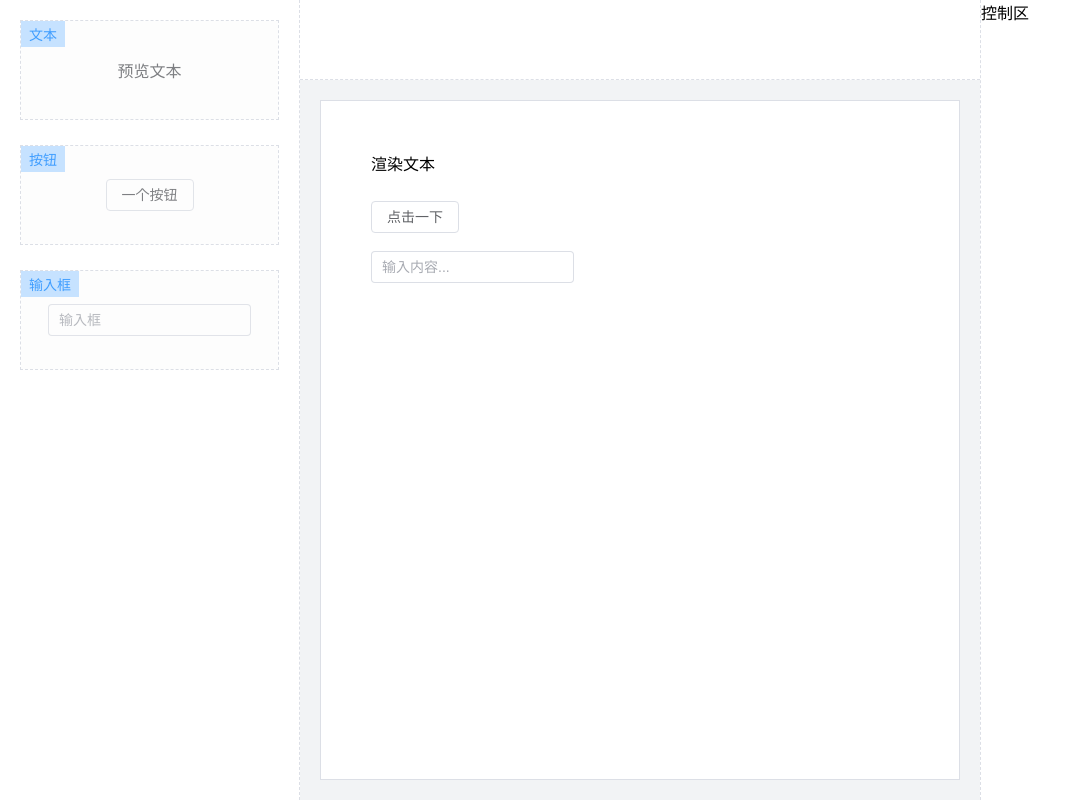
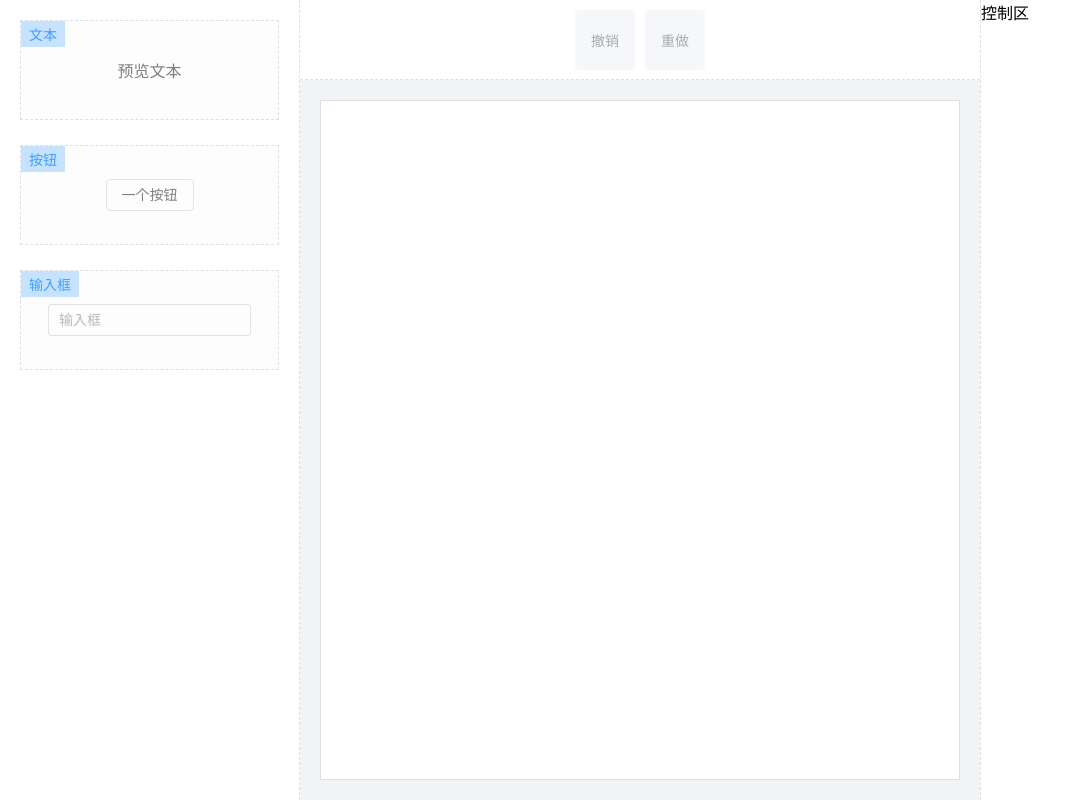
Before and after one commit to jieci0825/drag-editor, a Vue app: page / in a window 1280 px wide. Shown: the whole page, without its empty margins (0-1072 px from the left). Built offline with nearby package versions, Linux system fonts and the light colour scheme; a small style sheet from the web is missing.

Commit message:
feat: 完成撤销和重做

```diff
--- a/index.html
+++ b/index.html
@@ -6,6 +6,7 @@
   <link rel="icon" type="image/svg+xml" href="/vite.svg" />
   <meta name="viewport" content="width=device-width, initial-scale=1.0" />
   <title>可视化拖拽编辑器</title>
+  <link rel="stylesheet" href="//at.alicdn.com/t/c/font_3918133_ppz6zsau8e.css">
 </head>
 
 <body>
--- a/package.json
+++ b/package.json
@@ -9,7 +9,9 @@
     "preview": "vite preview"
   },
   "dependencies": {
+    "deepcopy": "^2.1.0",
     "element-plus": "^2.8.1",
+    "mitt": "^3.0.1",
     "vue": "^3.4.37"
   },
   "devDependencies": {
--- a/src/data.json
+++ b/src/data.json
@@ -4,24 +4,6 @@
 		"height": 1200
 	},
 	"blocks": [
-		{
-			"type": "text",
-			"x": 50,
-			"y": 50,
-			"zIndex": 1
-		},
-		{
-			"type": "button",
-			"x": 50,
-			"y": 100,
-			"zIndex": 1
-		},
-		{
-			"type": "input",
-			"text": "",
-			"x": 50,
-			"y": 150,
-			"zIndex": 1
-		}
+
 	]
 }
--- a/src/package/editor.less
+++ b/src/package/editor.less
@@ -74,6 +74,41 @@
 			height: 80px;
 			background-color: var(--el-bg-color);
 			border-bottom: 1.5px dashed var(--el-border-color);
+			display: flex;
+			align-items: center;
+			justify-content: center;
+			gap: 10px;
+			&-item {
+				display: flex;
+				flex-direction: column;
+				align-items: center;
+				justify-content: center;
+				width: 60px;
+				height: 60px;
+				border-radius: 4px;
+				background-color: var(--el-bg-color-page);
+				cursor: pointer;
+				transition: all 0.3s;
+				font-size: 14px;
+				color: var(--el-text-color-regular);
+				user-select: none;
+				&.is-disabled {
+					color: var(--el-disabled-text-color);
+					background-color: var(--el-disabled-bg-color);
+					cursor: not-allowed;
+					&:hover {
+						color: var(--el-disabled-text-color);
+						background-color: var(--el-disabled-bg-color);
+					}
+				}
+				.iconfont {
+					font-size: 20px;
+				}
+				&:hover {
+					color: var(--el-color-primary);
+					background-color: var(--el-color-primary-light-8);
+				}
+			}
 		}
 		.editor-content {
 			width: 100%;
--- a/src/package/editor.vue
+++ b/src/package/editor.vue
@@ -5,6 +5,8 @@ import { useDragger } from './use-dragger'
 import { useBlockFocus } from './use-block-focus'
 import { useCanvasDrag } from './use-canvas-drag'
 import { useMarkLine } from './use-mark-line'
+import { useMenu } from './use-menu'
+import { useCommands } from './use-commands'
 
 const modelValue = defineModel({ type: Object, default: () => ({}) })
 const containerStyle = computed(() => {
@@ -20,6 +22,9 @@ const canvasSize = ref({
 	width: modelValue.value.container.width,
 	height: modelValue.value.container.height
 })
+
+const { commandState } = useCommands(modelValue)
+const { menus } = useMenu(commandState)
 
 const { markLine, setMarkLine, clearMarkLine } = useMarkLine()
 
@@ -58,7 +63,16 @@ const { handleMouseDown } = useCanvasDrag(focusData, lastSelectBlock, { setMarkL
 			</div>
 		</div>
 		<div class="editor-main">
-			<div class="editor-menu"></div>
+			<div class="editor-menu">
+				<div
+					@click="menu.handle"
+					v-for="(menu, index) in menus"
+					:key="index"
+					:class="{ 'editor-menu-item': true, 'is-disabled': menu.disabled }">
+					<span :class="['iconfont', menu.icon]"></span>
+					<span>{{ menu.label }}</span>
+				</div>
+			</div>
 			<div class="editor-content">
 				<div class="editor-canvas-wrap">
 					<div
--- /dev/null
+++ b/src/package/events.js
@@ -0,0 +1,9 @@
+import mitt from 'mitt'
+
+export const events = {
+	DRAG_START: 'drag_start', // 拖拽开始事件
+	DRAG_END: 'drag_end', // 拖拽结束事件
+	DROP: 'drop' // 拖拽生成控件事件
+}
+
+export const emitter = mitt()
--- /dev/null
+++ b/src/package/use-commands.js
@@ -0,0 +1,129 @@
+import { onUnmounted, reactive } from 'vue'
+import { emitter, events } from './events'
+import deepcopy from 'deepcopy'
+
+export function useCommands(modelValue) {
+	const commandState = reactive({
+		curIndex: -1, // 前进后退的索引
+		queue: [], // 所有命令的操作队列
+		commandMap: {}, // 制作命令和执行功能的一个映射表
+		commandArray: [], // 存储命令的数组
+		destrotyArray: [] // 存储销毁函数的数组
+	})
+
+	const register = command => {
+		commandState.commandMap[command.name] = () => {
+			const { redo, undo } = command.execute()
+
+			// 不需要添加到队列的命令，直接执行即可，如果需要添加到队列的，则不需要执行
+			if (!command.pushQueue) return redo()
+
+			if (commandState.queue.length > 0) {
+				// 如果队列长度大于0，则截取当前索引后面的所有元素，避免中途进行撤销或者多次拖拽导致队列混乱
+				commandState.queue = commandState.queue.slice(0, commandState.curIndex + 1)
+			}
+
+			commandState.queue.push({ redo, undo })
+			// 每次存入一个命令，索引加一
+			commandState.curIndex++
+		}
+		commandState.commandArray.push(command)
+	}
+
+	register({
+		name: 'undo', // 命令名称
+		keyboard: 'ctrl+z', // 快捷键
+		execute() {
+			return {
+				redo() {
+					if (commandState.curIndex === -1) return
+					// 根据索引在队列中获取对应的数据
+					const item = commandState.queue[commandState.curIndex]
+					if (item) {
+						// 如果存在，则直接调用对应的撤销操作函数，恢复上一步的数据
+						item.undo && item.undo()
+						// 撤销操作完成之后，索引-1
+						commandState.curIndex--
+					}
+				}
+			}
+		}
+	})
+	register({
+		name: 'redo', // 命令名称
+		keyboard: 'ctrl+y', // 快捷键
+		execute() {
+			return {
+				redo() {
+					// 根据索引在队列中获取对应的数据
+					const item = commandState.queue[commandState.curIndex + 1]
+					if (item) {
+						// 如果存在，则直接调用对应的前进操作函数，恢复下一步的数据
+						item.redo && item.redo()
+						// 撤销操作完成之后，索引+1
+						commandState.curIndex++
+					}
+				}
+			}
+		}
+	})
+	register({
+		name: 'drag',
+		keyboard: '',
+		pushQueue: true,
+		init() {
+			this._beforeBlocks = null //  保存拖拽前的数据
+
+			const dragStart = () => {
+				// 保存本次拖拽开始前画布中的 block
+				this._beforeBlocks = deepcopy(modelValue.value.blocks)
+			}
+
+			const drop = () => {
+				// 拖拽完成之后触发对应的指令，将相关的数据进行存储
+				commandState.commandMap.drag()
+			}
+
+			emitter.on(events.DRAG_START, dragStart)
+			emitter.on(events.DROP, drop)
+
+			return () => {
+				emitter.off(events.DRAG_START, dragStart)
+				emitter.off(events.DROP, drop)
+			}
+		},
+		execute() {
+			// 拖拽完成后会执行这里，
+			//  - 利用闭包，将每次拖拽前的数据保存起来
+			const beforeBlocks = deepcopy(this._beforeBlocks)
+			//  - 并将拖拽完成之后的，画布中最新的block数据保存起来
+			const afterBlocks = deepcopy(modelValue.value.blocks)
+			return {
+				// 前进
+				redo() {
+					// 更新画布中的数据
+					modelValue.value = { ...modelValue.value, blocks: afterBlocks }
+				},
+				// 后退
+				undo() {
+					// ! 存疑
+					// 撤销操作，将画布中的数据还原到拖拽前的数据
+					modelValue.value = { ...modelValue.value, blocks: beforeBlocks }
+				}
+			}
+		}
+	})
+	;(() => {
+		commandState.commandArray.forEach(command => {
+			command.init && commandState.destrotyArray.push(command.init())
+		})
+	})()
+
+	onUnmounted(() => {
+		commandState.destrotyArray.forEach(fn => fn && fn())
+	})
+
+	return {
+		commandState
+	}
+}
--- a/src/package/use-dragger.js
+++ b/src/package/use-dragger.js
@@ -1,4 +1,5 @@
 import { ref } from 'vue'
+import { emitter, events } from './events'
 
 export function useDragger(modelValue, containerRef) {
 	const curEvt = ref(null)
@@ -29,6 +30,8 @@ export function useDragger(modelValue, containerRef) {
 		const data = { ...modelValue.value, blocks }
 
 		modelValue.value = data
+
+		emitter.emit(events.DROP)
 	}
 
 	const handleDragEnd = e => {
@@ -37,6 +40,7 @@ export function useDragger(modelValue, containerRef) {
 		containerRef.value.removeEventListener('dragover', handleDragOver)
 		containerRef.value.removeEventListener('dragleave', handleDragLeave)
 		containerRef.value.removeEventListener('drop', handleDrop)
+		emitter.emit(events.DRAG_END)
 	}
 
 	const handleDragStart = (e, comp) => {
@@ -51,6 +55,8 @@ export function useDragger(modelValue, containerRef) {
 		containerRef.value.addEventListener('dragleave', handleDragLeave)
 		// drop 松开，根据拖拽的组件生成一个组件
 		containerRef.value.addEventListener('drop', handleDrop)
+
+		emitter.emit(events.DRAG_START)
 	}
 
 	function reset() {
--- /dev/null
+++ b/src/package/use-menu.js
@@ -0,0 +1,24 @@
+import { computed, reactive } from 'vue'
+
+export function useMenu(commandState) {
+	const menus = reactive([
+		{
+			label: '撤销',
+			icon: 'icon-undo',
+			disabled: computed(() => commandState.curIndex === -1),
+			handle: commandState.commandMap.undo
+		},
+		{
+			label: '重做',
+			icon: 'icon-redo',
+			disabled: computed(
+				() => commandState.curIndex === commandState.queue.length - 1 || commandState.queue.length === 0
+			),
+			handle: commandState.commandMap.redo
+		}
+	])
+
+	return {
+		menus
+	}
+}
```
Also changed, not shown: 1 other file (tests, documents, lock files or other folders).
